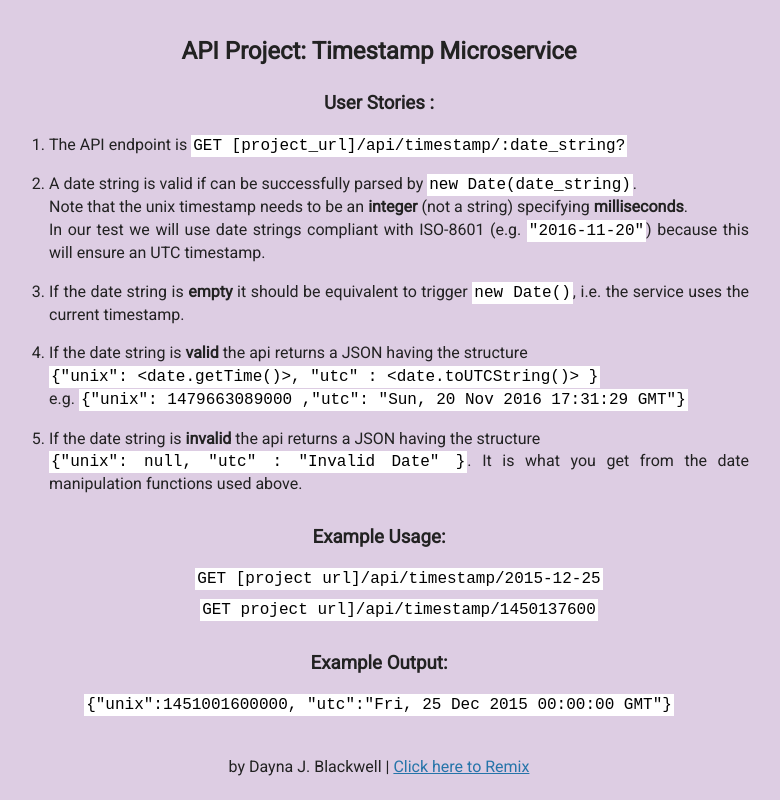
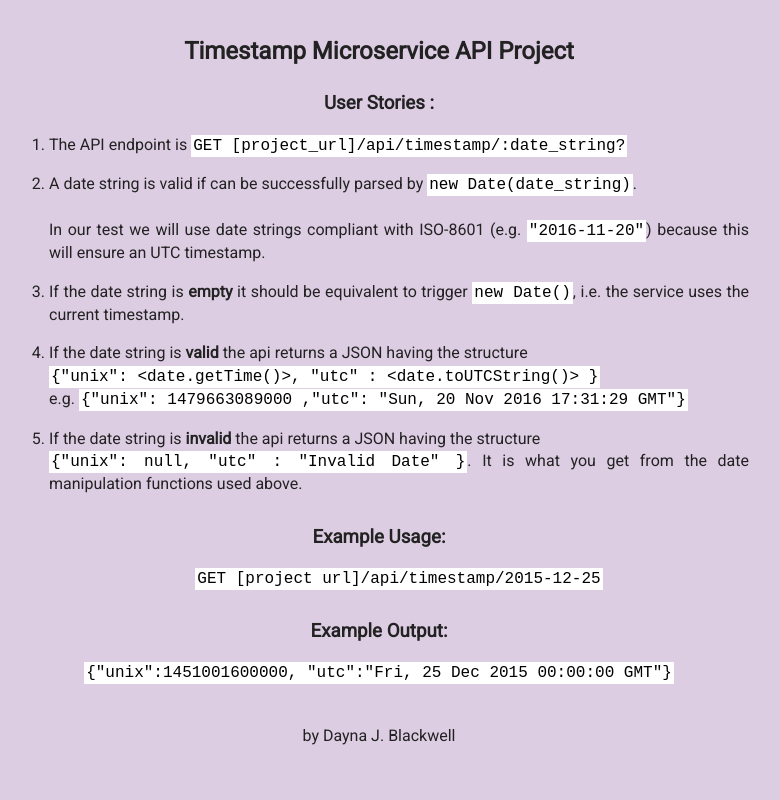
Before and after one commit to dayna-j/timestamp-microservice, a website: page views/index.html in a window 1280 px wide. Shown: the whole page, without its empty margins (261-1041 px from the left). Drawn offline with Linux system fonts and the light colour scheme; files that its build step writes are made by us from their sources.

Commit message:
💩🤒 Checkpoint ./views/index.html:1320896/652

```diff
--- a/views/index.html
+++ b/views/index.html
@@ -12,14 +12,13 @@
    <body>
 
       <div class="container">
-        <h2>API Project: Timestamp Microservice</h2>
+        <h2>Timestamp Microservice API Project</h2>
         <h3>User Stories :</h3>
         <ol class="user-stories">
 
           <li>The API endpoint is <code>GET [project_url]/api/timestamp/:date_string?</code></li>
           <li>A date string is valid if can be successfully parsed by <code>new Date(date_string)</code>.<br>
-          Note that the unix timestamp needs to be an <strong>integer</strong> (not a string) specifying <strong>milliseconds</strong>.<br>
-          In our test we will use date strings compliant with ISO-8601 (e.g. <code>"2016-11-20"</code>) because this will ensure an UTC timestamp.</li>
+          <br>In our test we will use date strings compliant with ISO-8601 (e.g. <code>"2016-11-20"</code>) because this will ensure an UTC timestamp.</li>
           <li>If the date string is <strong>empty</strong> it should be equivalent to trigger <code>new Date()</code>, i.e. the service uses the current timestamp.</li>
           <li>If the date string is <strong>valid</strong> the api returns a JSON having the structure<br><code>{"unix": &lt;date.getTime()&gt;, "utc" : &lt;date.toUTCString()&gt; }</code><br>
             e.g. <code>{"unix": 1479663089000 ,"utc": "Sun, 20 Nov 2016 17:31:29 GMT"}</code></li>
@@ -32,7 +31,6 @@
         <ul>
           <li>
             <code>GET [project url]/api/timestamp/2015-12-25</code></li>
-          <li><code>GET project url]/api/timestamp/1450137600</code></li>
         </ul>
 
         <h3>Example Output:</h3>
@@ -42,7 +40,7 @@
       </div>
       <div class="footer">
         <p>
-          by Dayna J. Blackwell | <a href="https://hyperdev.com/#!/remix/FCC_API_timestamp_bplate/8338be2-a353-4892-8a0d-6295e4f12eb5">Click here to Remix</a>
+          by Dayna J. Blackwell
         </p>
       </div>
    </body>
```
